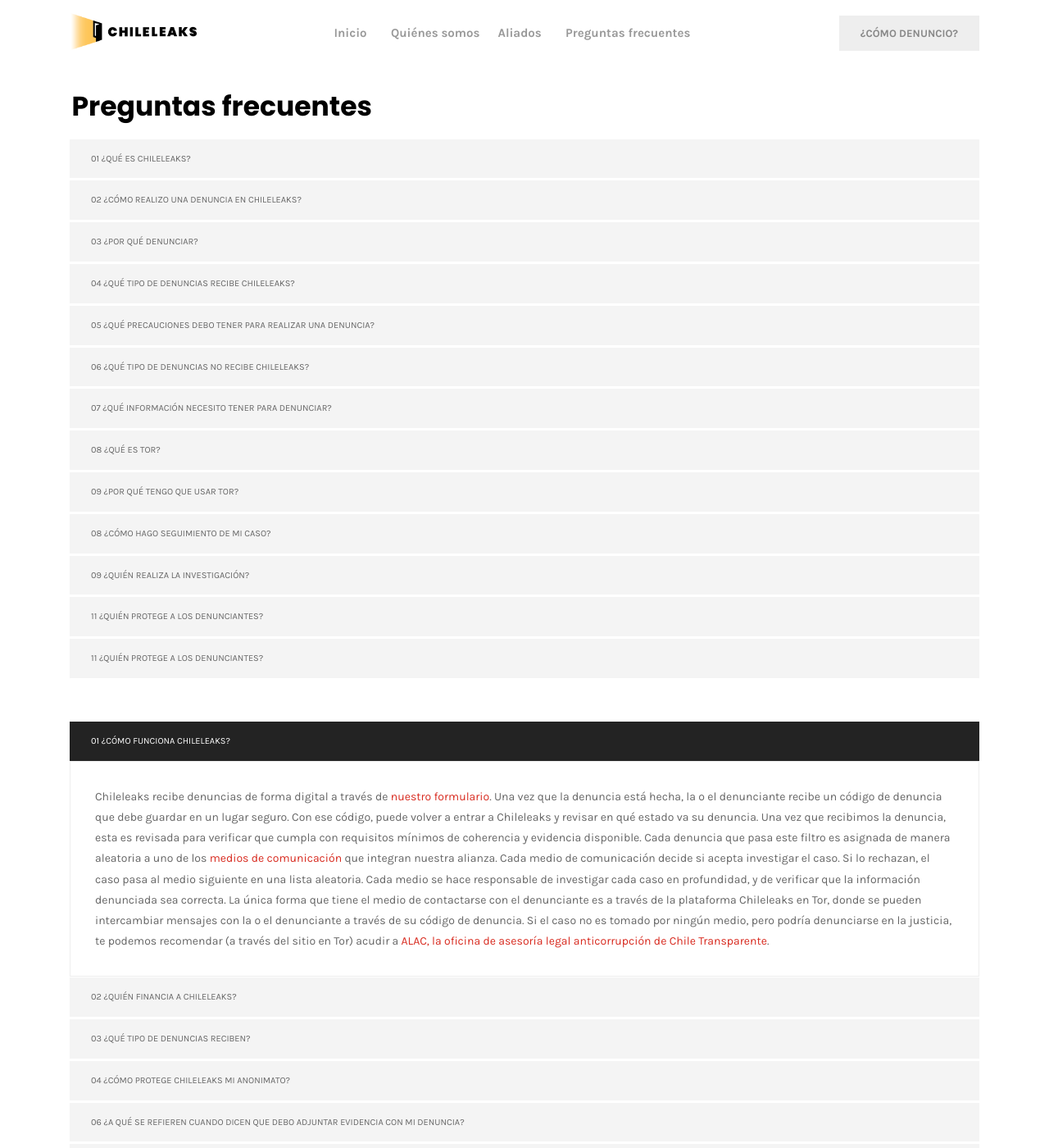
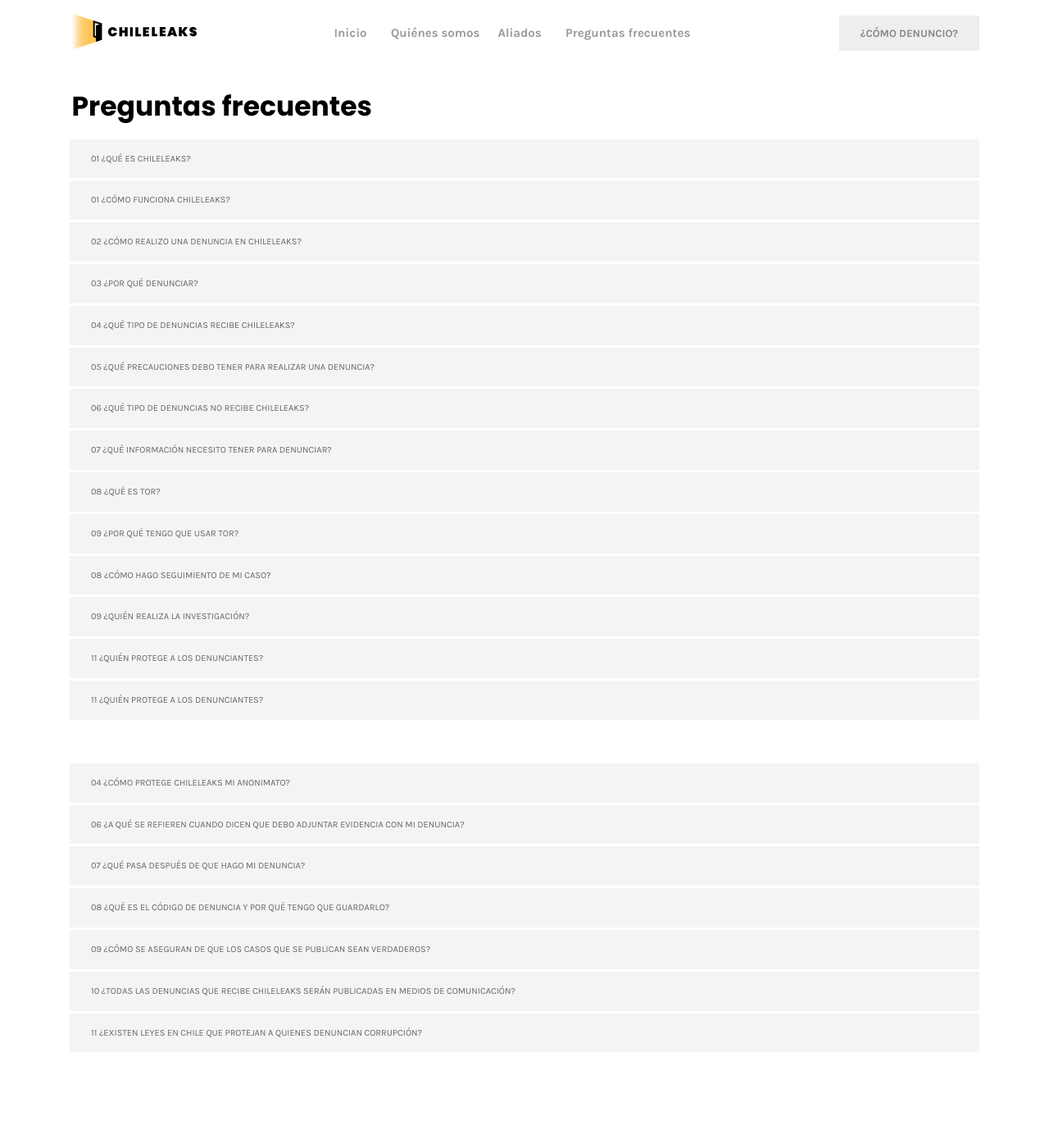
Before and after one commit to ciudadanointeligente/chileleaks, a Jekyll site: the page built from faq.md, in a window 1280 px wide and 1400 px high. Shown: the whole window at 82% size. Built offline with Jekyll 4.4.1, drawn with Linux system fonts in a browser that asks for light colours.

Commit message:
Update _layouts/faq.html

```diff
--- a/_layouts/faq.html
+++ b/_layouts/faq.html
@@ -22,6 +22,22 @@
 							<div class="accordion-content">
 
 								<p>Chileleaks es un buzón seguro y anónimo, para denunciar casos de corrupción.
+</p>
+							</div>
+						</div>
+					</li>
+					<li>
+						<a href="#accordion-1-panel-2">01 ¿Cómo funciona Chileleaks?</a>
+						<div id="accordion-1-panel-2">
+							<div class="accordion-content">
+
+								<p>Chileleaks recibe denuncias de forma digital a través de <a href="">nuestro formulario</a>. Una vez que la denuncia está hecha, la o el denunciante recibe un código de denuncia que debe guardar en un lugar seguro. Con ese código, puede volver a entrar a Chileleaks y revisar en qué estado va su denuncia.
+
+Una vez que recibimos la denuncia, esta es revisada para verificar que cumpla con requisitos mínimos de coherencia y evidencia disponible. Cada denuncia que pasa este filtro es asignada de manera aleatoria a uno de los <a href="">medios de comunicación</a> que integran nuestra alianza.
+
+Cada medio de comunicación decide si acepta investigar el caso. Si lo rechazan, el caso pasa al medio siguiente en una lista aleatoria. Cada medio se hace responsable de investigar cada caso en profundidad, y de verificar que la información denunciada sea correcta.
+
+La única forma que tiene el medio de contactarse con el denunciante es a través de la plataforma Chileleaks en Tor, donde se pueden intercambiar mensajes con la o el denunciante a través de su código de denuncia. Si el caso no es tomado por ningún medio, pero podría denunciarse en la justicia, te podemos recomendar (a través del sitio en Tor) acudir a <a href="http://denunciacorrupcion.cl">ALAC, la oficina de asesoría legal anticorrupción de Chile Transparente</a>.
 </p>
 							</div>
 						</div>
@@ -56,9 +72,9 @@
 					</li>
 
 					<li>
-						<a href="#accordion-1-panel-7">05 ¿Qué precauciones debo tener para realizar una denuncia?
+						<a href="#accordion-1-panel-5">05 ¿Qué precauciones debo tener para realizar una denuncia?
 </a>
-						<div id="accordion-1-panel-7">
+						<div id="accordion-1-panel-5">
 							<div class="accordion-content">
 
 								<p>Recuerda revisar tu denuncia. No se realizarán investigaciones a casos que no correspondan a corrupción y no adjunten evidencia o registros suficientes para comprobar su veracidad.
@@ -68,8 +84,8 @@
 					</li>
 
 					<li>
-						<a href="#accordion-1-panel-4">06 ¿Qué tipo de denuncias no recibe Chileleaks?  </a>
-						<div id="accordion-1-panel-4">
+						<a href="#accordion-1-panel-6">06 ¿Qué tipo de denuncias no recibe Chileleaks?  </a>
+						<div id="accordion-1-panel-6">
 							<div class="accordion-content">
 
 								<p>Denuncias sin información o evidencia relevante que demuestre o guíe la investigación.
@@ -78,8 +94,8 @@
 					</li>
 
 					<li>
-						<a href="#accordion-1-panel-6">07 ¿Qué información necesito tener para denunciar? </a>
-						<div id="accordion-1-panel-6">
+						<a href="#accordion-1-panel-7">07 ¿Qué información necesito tener para denunciar? </a>
+						<div id="accordion-1-panel-7">
 							<div class="accordion-content">
 
 								<p>Debes redactar los hechos y adjuntar evidencia/registros suficientes para verificar la denuncia y sustentar una posible investigación.
@@ -89,8 +105,8 @@
 					</li>
 
 					<li>
-						<a href="#accordion-1-panel-5">08 ¿Qué es TOR? </a>
-						<div id="accordion-1-panel-5">
+						<a href="#accordion-1-panel-8">08 ¿Qué es TOR? </a>
+						<div id="accordion-1-panel-8">
 							<div class="accordion-content">
 
 								<p>TOR es un navegador web (como Internet Explorer, Google Chrome o Mozilla Firefox) ultra seguro, porque impide que tu actividad en Internet sea rastreado por otros. Si quieres conocer más información sobre Tor y cómo instalarlo, <a href="">entra aquí</a>.
@@ -100,8 +116,8 @@
 					</li>
 
 					<li>
-						<a href="#accordion-1-panel-5">09 ¿Por qué tengo que usar Tor? </a>
-						<div id="accordion-1-panel-5">
+						<a href="#accordion-1-panel-9">09 ¿Por qué tengo que usar Tor? </a>
+						<div id="accordion-1-panel-9">
 							<div class="accordion-content">
 
 								<p>Tu seguridad y anonimato es lo más importante. Los navegadores como Chrome, Explorer, Safari, Firefox, etc, NO SON SEGUROS. Descarga Tor y denuncia de forma segura.
@@ -115,9 +131,9 @@
 
 
 					<li>
-						<a href="#accordion-1-panel-8">08 ¿Cómo hago seguimiento de mi caso?
+						<a href="#accordion-1-panel-10">08 ¿Cómo hago seguimiento de mi caso?
 </a>
-						<div id="accordion-1-panel-8">
+						<div id="accordion-1-panel-10">
 							<div class="accordion-content">
 
 								<p>Una vez enviada la denuncia, te entregaremos un código de seguimiento que podrás usar para revisar tu caso, entregar más evidencia o contactar al medio que realiza la investigación. Es la única vía segura de comunicación.
@@ -128,9 +144,9 @@
 					</li>
 
 					<li>
-						<a href="#accordion-1-panel-9">09 ¿Quién realiza la investigación?
+						<a href="#accordion-1-panel-11">09 ¿Quién realiza la investigación?
 </a>
-						<div id="accordion-1-panel-9">
+						<div id="accordion-1-panel-11">
 							<div class="accordion-content">
 
 								<p>El proceso de investigación de cada denuncia es llevado a cabo por los medios de comunicación que integran la alianza Chileleaks, quienes se aseguran de analizar en profundidad cada caso y de publicar sólo aquellos en los que hay evidencia suficiente para respaldar la denuncia. Puedes conocer nuestros medios aliados <a href="quienessomos.html"> aquí</a>.
@@ -143,9 +159,9 @@
 
 
 					<li>
-						<a href="#accordion-1-panel-11">11 ¿Quién protege a los denunciantes?
+						<a href="#accordion-1-panel-12">11 ¿Quién protege a los denunciantes?
 				</a>
-						<div id="accordion-1-panel-11">
+						<div id="accordion-1-panel-12">
 							<div class="accordion-content">
 
 								<p>En Chile la ley sólo protege a denunciantes que son funcionarias/os públicos. Es decir, cualquier persona que no trabaje para el Estado no cuenta con protección. Es necesario actualizar la ley ya existente (N° 20.205) para que la protección a funcionarios se extienda por más de tres meses y no les obligue a exponer su identidad.
@@ -155,9 +171,9 @@
 					</li>
 
 					<li>
-						<a href="#accordion-1-panel-11">11 ¿Quién protege a los denunciantes?
+						<a href="#accordion-1-panel-13">11 ¿Quién protege a los denunciantes?
 				</a>
-						<div id="accordion-1-panel-11">
+						<div id="accordion-1-panel-13">
 							<div class="accordion-content">
 
 								<p>En Chile la ley sólo protege a denunciantes que son funcionarias/os públicos. Es decir, cualquier persona que no trabaje para el Estado no cuenta con protección. Es necesario actualizar la ley ya existente (N° 20.205) para que la protección a funcionarios se extienda por más de tres meses y no les obligue a exponer su identidad.
@@ -182,40 +198,9 @@
 		<div class="column width-12">
 			<div class="accordion mb-50">
 				<ul>
-					<li class="active">
-						<a href="#accordion-1-panel-1">01 ¿Cómo funciona Chileleaks?</a>
-						<div id="accordion-1-panel-1">
-							<div class="accordion-content">
 
-								<p>Chileleaks recibe denuncias de forma digital a través de <a href="">nuestro formulario</a>. Una vez que la denuncia está hecha, la o el denunciante recibe un código de denuncia que debe guardar en un lugar seguro. Con ese código, puede volver a entrar a Chileleaks y revisar en qué estado va su denuncia.
 
-Una vez que recibimos la denuncia, esta es revisada para verificar que cumpla con requisitos mínimos de coherencia y evidencia disponible. Cada denuncia que pasa este filtro es asignada de manera aleatoria a uno de los <a href="">medios de comunicación</a> que integran nuestra alianza.
 
-Cada medio de comunicación decide si acepta investigar el caso. Si lo rechazan, el caso pasa al medio siguiente en una lista aleatoria. Cada medio se hace responsable de investigar cada caso en profundidad, y de verificar que la información denunciada sea correcta.
-
-La única forma que tiene el medio de contactarse con el denunciante es a través de la plataforma Chileleaks en Tor, donde se pueden intercambiar mensajes con la o el denunciante a través de su código de denuncia. Si el caso no es tomado por ningún medio, pero podría denunciarse en la justicia, te podemos recomendar (a través del sitio en Tor) acudir a <a href="http://denunciacorrupcion.cl">ALAC, la oficina de asesoría legal anticorrupción de Chile Transparente</a>.
-</p>
-							</div>
-						</div>
-					</li>
-					<li>
-						<a href="#accordion-1-panel-2">02 ¿Quién financia a Chileleaks?</a>
-						<div id="accordion-1-panel-2">
-							<div class="accordion-content">
-
-								<p>Chileleaks es un proyecto impulsado por la <a href="https://ciudadanointeligente.org">Fundación Ciudadano Inteligente</a>, una organización sin fines de lucro y apartidista. El proyecto se financia, en parte, por quienes apoyan el funcionamiento general de nuestra organización (entre ellos Open Society Foundations y Omidyar), y también por un financiamiento especial para este proyecto de parte de <a href="https://www.projectpoder.org/es/">Poder</a>. Dado que nuestro objetivo es defender el interés general de la ciudadanía, no recibimos financiamiento de instituciones o personas que nos presionen para actuar en favor o en contra de ciertos partidos o grupos políticos. Puedes conocer más de nuestro financiamiento y valores <a href="https://ciudadanointeligente.org/#transparencia">aquí</a>.</p>
-							</div>
-						</div>
-					</li>
-					<li>
-						<a href="#accordion-1-panel-3">03 ¿Qué tipo de denuncias reciben? </a>
-						<div id="accordion-1-panel-3">
-							<div class="accordion-content">
-
-								<p>Recibimos denuncias que nos permiten exponer el cohecho (también conocido como coimas o soborno). Esto es pagar a un funcionario/a público por hacer o no hacer algo para beneficiar a alguna persona, sector o empresa en particular. Recibimos cualquier tipo de evidencia que permita investigar y probar estos delitos (documentos de texto, balances contables, boletas, fotografías, videos, etc). Para que una denuncia sea considerada por los medios de comunicación para su investigación debe estar respaldada por evidencia, o al menos decir dónde se puede encontrar evidencia que la pruebe.
-</p>
-							</div>
-						</div>
 					</li>
 					<li>
 						<a href="#accordion-1-panel-4">04 ¿Cómo protege Chileleaks mi anonimato? </a>
```
